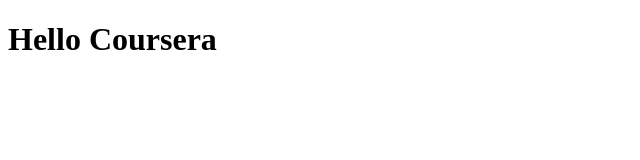
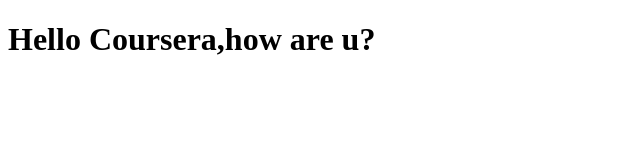
Before and after one commit to siddhantki/coursera, a plain HTML site: page site/index.html in a window 1280 px wide. Shown: the whole page, without its empty margins (0-640 px from the left). Drawn offline with Linux system fonts and the light colour scheme.

Commit message:
Small addition to our page content

```diff
--- a/site/index.html
+++ b/site/index.html
@@ -6,6 +6,6 @@
 	<title>Hello Coursera!</title>
 </head>
 <body>
-<h1>Hello Coursera</h1>
+<h1>Hello Coursera,how are u?</h1>
 </body>
 </html>
```
